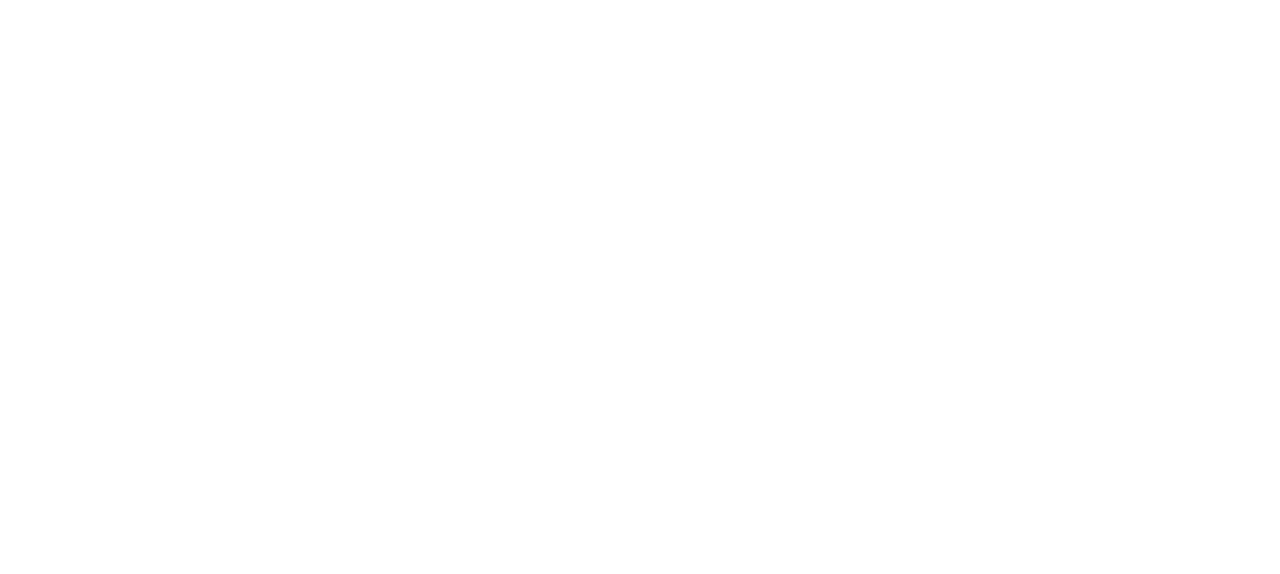
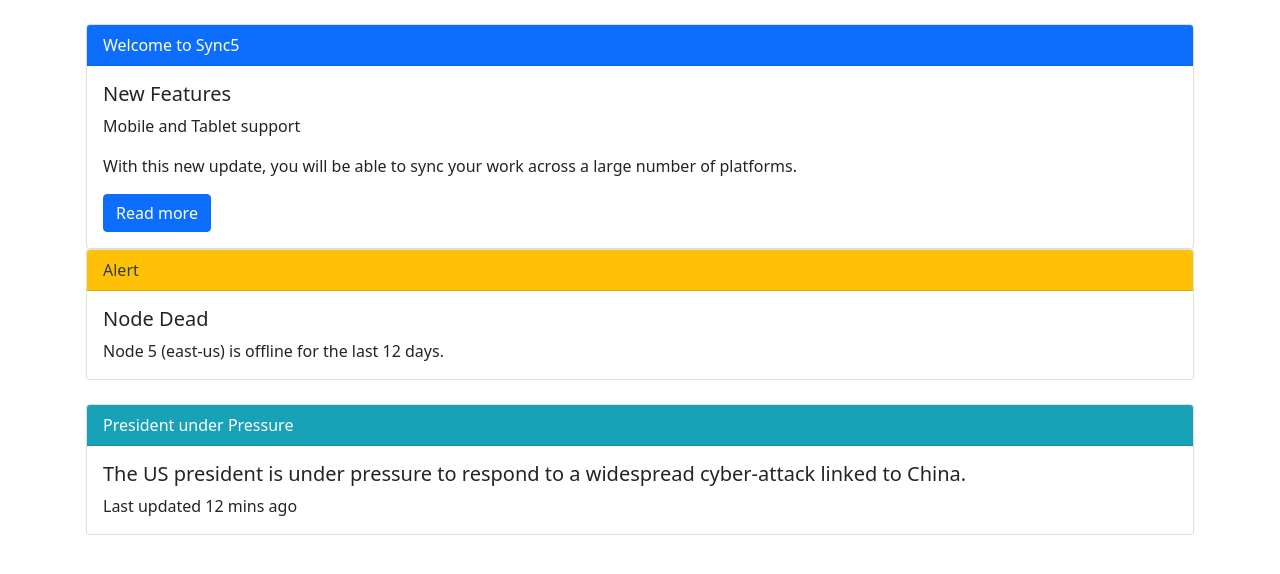
Before and after one commit to acciojob/bootstrap-card-Satish-Dewasi, a website: page main.html in a window 1280 px wide. Drawn offline with nearby package versions, Linux system fonts and the light colour scheme.

Commit message:
created a submission

```diff
--- a/main.html
+++ b/main.html
@@ -1,16 +1,49 @@
 <!DOCTYPE html>
+<html lang="en">
+<head>
+  <meta charset="UTF-8">
+  <meta name="viewport" content="width=device-width, initial-scale=1.0">
+  <title>Bootstrap Cards Example</title>
+  <link rel="stylesheet" href="https://stackpath.bootstrapcdn.com/bootstrap/5.0.0-alpha1/css/bootstrap.min.css">
+</head>
+<body>
+  <div class="container mt-4">
+    <div class="card-deck">
+      <!-- First Card -->
+      <div class="card">
+        <div class="card-header bg-primary text-white">
+          Welcome to Sync5
+        </div>
+        <div class="card-body">
+          <h5 class="card-title">New Features</h5>
+          <p class="card-text">Mobile and Tablet support</p>
+          <p class="card-text">With this new update, you will be able to sync your work across a large number of platforms.</p>
+          <a href="#" class="btn btn-primary">Read more</a>
+        </div>
+      </div>
 
-<html>
+      <!-- Second Card -->
+      <div class="card">
+        <div class="card-header bg-warning text-dark">
+          Alert
+        </div>
+        <div class="card-body">
+          <h5 class="card-title">Node Dead</h5>
+          <p class="card-text">Node 5 (east-us) is offline for the last 12 days.</p>
+        </div>
+      </div>
+    </div>
 
-<head>
-	<link rel="stylesheet" href="styles.css">
-</head>
-
-<body>
-	<!-- the entire body must be written by student -->
-    <script type="text/javascript" src="./script.js">
-</script>
-
+    <!-- Third Card -->
+    <div class="card mt-4">
+      <div class="card-header bg-info text-white">
+        President under Pressure
+      </div>
+      <div class="card-body">
+        <h5 class="card-title">The US president is under pressure to respond to a widespread cyber-attack linked to China.</h5>
+        <p class="card-text">Last updated 12 mins ago</p>
+      </div>
+    </div>
+  </div>
 </body>
-
 </html>
```
